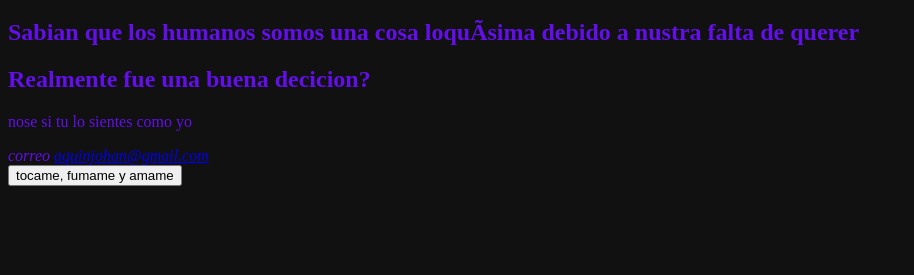
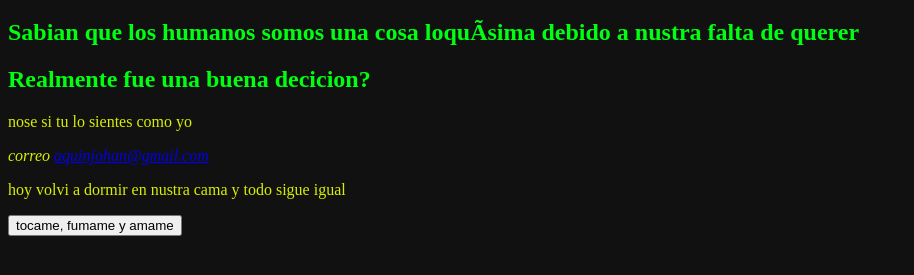
Before and after one commit to johanpvz/SamperCO, a plain HTML site: page index.html in a window 1280 px wide. Shown: the part 61-336 px from the top of the page, without its empty margins (0-914 px from the left). Drawn offline with Linux system fonts and the light colour scheme; a script that the page names is missing.

Commit message:
Prube si git bash

```diff
--- a/Style.css
+++ b/Style.css
@@ -1,6 +1,6 @@
 body {
    background-color: #111111;
-   color: #630fea;
+   color: #d8ef02;
    font-family: Times New Roman, serif;
 }
 
@@ -11,8 +11,8 @@ color:rgb(231, 0, 0);
 }
 
 buton {
-   background-color: #630fea;
-   color: #ffffff;
+   background-color: #a2da06;
+   color: #ff0000;
    border: none;
    padding: 10px 20px;
    text-align: center;
@@ -22,3 +22,7 @@ buton {
    margin: 4px 2px;
    cursor: pointer;
 }
+h2{
+   color: #00ff11;
+   font-family: Times New Roman, serif;
+}
--- a/index.html
+++ b/index.html
@@ -17,7 +17,8 @@
      <h2>Realmente fue una  buena decicion?</h2>
      <p>nose si tu lo sientes como yo </p>
      <address>correo <a href="mailto:aquinjohan@gmail.com">aquinjohan@gmail.com</a></address>
-
+     <p>hoy volvi a dormir en nustra cama y todo sigue igual
+     </p>
 
 
      <button id="boton inicio">tocame, fumame y amame</button>
```
